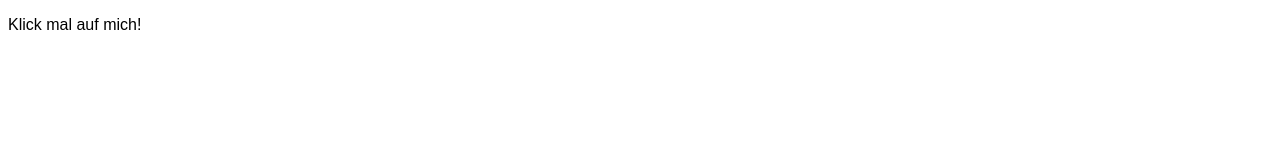
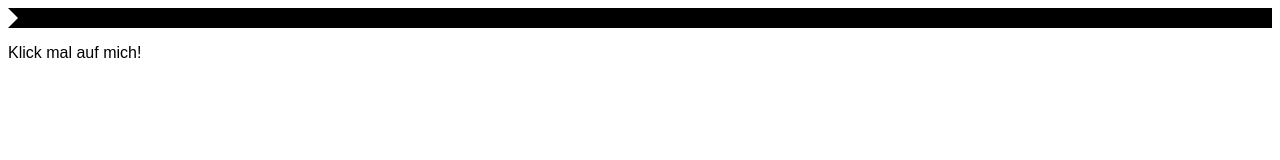
Before and after one commit to MadRukin/MME, a plain HTML site: page src/pfandhelfer/2/text.html in a window 1280 px wide. Drawn offline with nearby package versions, Linux system fonts and the light colour scheme.

Commit message:
0.1.3 - ../text.html - edited

```diff
--- a/src/pfandhelfer/2/text.html
+++ b/src/pfandhelfer/2/text.html
@@ -12,7 +12,14 @@
 
         <!-- Place favicon.ico and apple-touch-icon.png in the root directory -->
     </head>
+    <style>
+        .arrow{
+            border: 10px solid #000000;
+            border-left-color: transparent;
+        }
+    </style>
     <body>
+        <div class="arrow"></div>
         <!--[if lt IE 7]>
             <p class="browsehappy">You are using an <strong>outdated</strong> browser. Please <a href="http://browsehappy.com/">upgrade your browser</a> to improve your experience.</p>
         <![endif]-->
```
